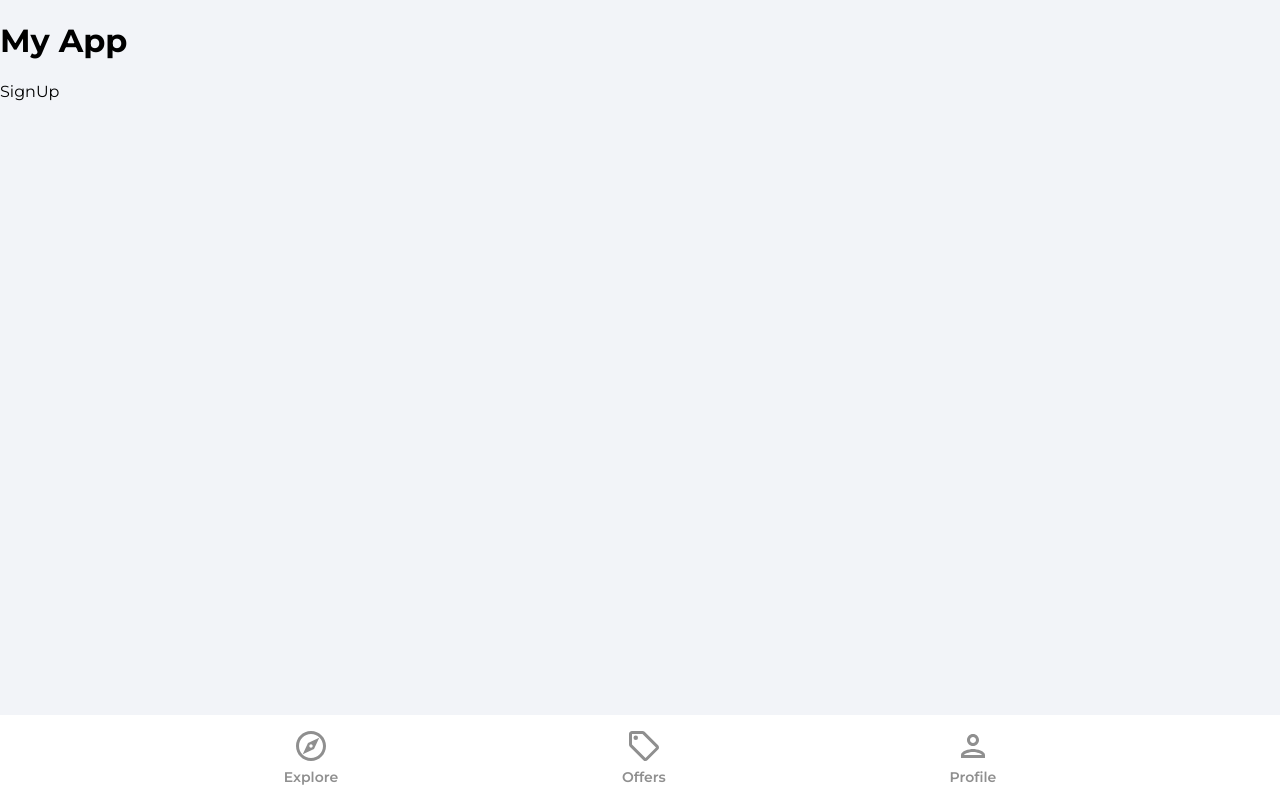
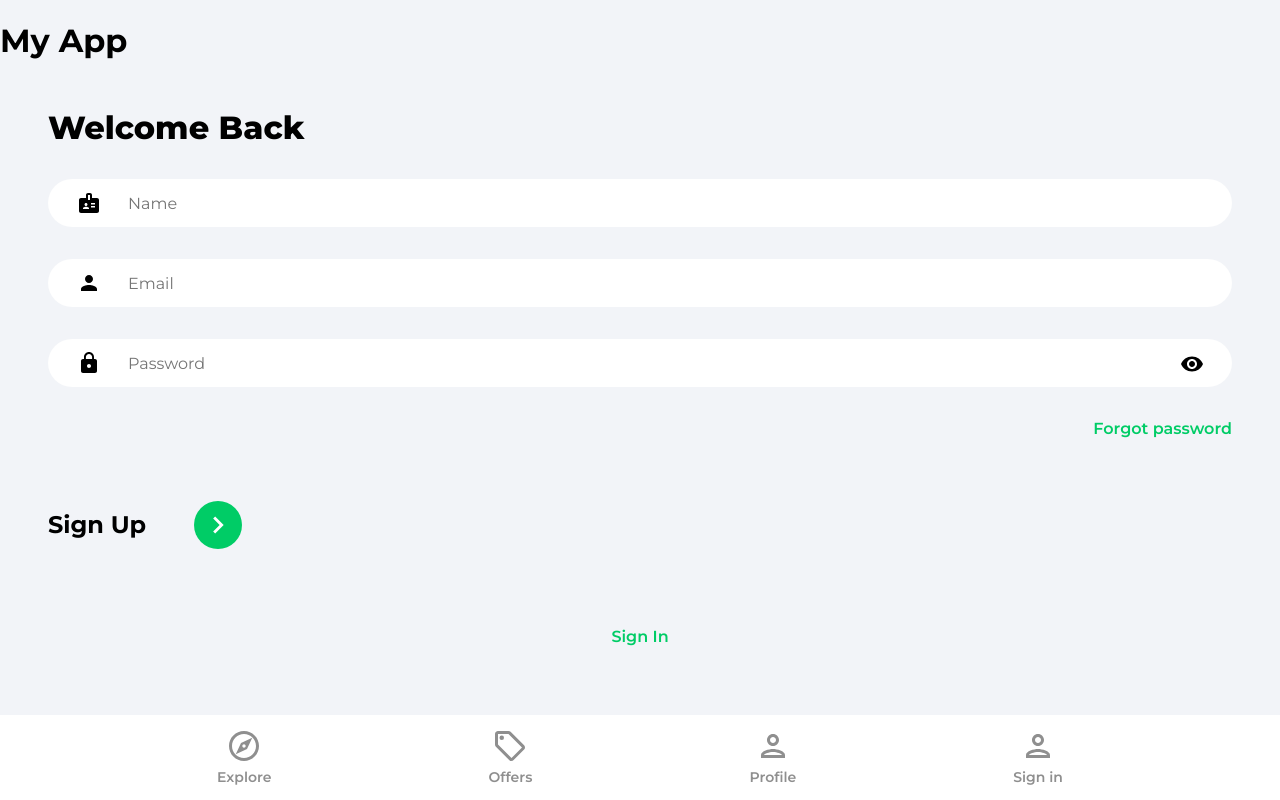
Before and after one commit to mattez1992/realestate_app, a React (Create React App) app: page /signup in a window 1280 px wide. Built offline with nearby package versions, Linux system fonts and the light colour scheme.

Commit message:
added firebase auth to signUp Page

```diff
--- a/src/components/layout/Navbar.jsx
+++ b/src/components/layout/Navbar.jsx
@@ -61,6 +61,22 @@
               Profile
             </p>
           </li>
+          <li className="navbarListItem" onClick={() => navigate("/signin")}>
+            <ProfileIcon
+              fill={matchRoute("/signin") ? "2c2c2c" : "#8f8f8f"}
+              width="36px"
+              height="36px"
+            />
+            <p
+              className={
+                matchRoute("/signin")
+                  ? "navbarListItemNameActive"
+                  : "navbarListItemName"
+              }
+            >
+              Sign in
+            </p>
+          </li>
         </ul>
       </nav>
     </footer>
--- a/src/pages/SignIn.jsx
+++ b/src/pages/SignIn.jsx
@@ -1,7 +1,67 @@
-import React from "react";
+import React, { useState } from "react";
+import { Link, useNavigate } from "react-router-dom";
+import { ReactComponent as ArrowRightIcon } from "../assets/svg/keyboardArrowRightIcon.svg";
+import visibilityIcon from "../assets/svg/visibilityIcon.svg";
 
 const SignIn = () => {
-  return <div>SignIn</div>;
+  const [showPassword, setShowPassword] = useState(false);
+  const [formData, setFormData] = useState({
+    email: "",
+    password: "",
+  });
+  const { email, password } = formData;
+  const navigate = useNavigate();
+  const onChange = (e) =>
+    setFormData({ ...formData, [e.target.id]: e.target.value });
+  return (
+    <>
+      <div className="pageContainer">
+        <header>
+          <p className="pageHeader">Welcome Back</p>
+        </header>
+        <form action="">
+          <input
+            type="email"
+            className="emailInput"
+            placeholder="Email"
+            value={email}
+            id="email"
+            onChange={onChange}
+          />
+          <div className="passwordInputDiv">
+            <input
+              type={showPassword ? "text" : "password"}
+              className="passwordInput"
+              placeholder="Password"
+              value={password}
+              id="password"
+              onChange={onChange}
+            />
+            <img
+              src={visibilityIcon}
+              alt="show password"
+              className="showPassword"
+              onClick={() => setShowPassword((prevState) => !prevState)}
+            />
+          </div>
+          <Link to="/forgotpassword" className="forgotPasswordLink">
+            Forgot password
+          </Link>
+          <div className="signInBar">
+            <p className="signInText">Sign In</p>
+            <button className="signInButton">
+              <ArrowRightIcon fill="#ffffff" width="34px" height="34px" />
+            </button>
+          </div>
+        </form>
+
+        {/* TODO Google OAuth Component */}
+        <Link to="/signup" className="registerLink">
+          Sign Up
+        </Link>
+      </div>
+    </>
+  );
 };
 
 export default SignIn;
--- a/src/pages/SignUp.jsx
+++ b/src/pages/SignUp.jsx
@@ -1,7 +1,101 @@
-import React from "react";
+import React, { useState } from "react";
+import {
+  getAuth,
+  createUserWithEmailAndPassword,
+  updateProfile,
+} from "firebase/auth";
+import { db } from "../firebase.config";
+import { Link, useNavigate } from "react-router-dom";
+import { ReactComponent as ArrowRightIcon } from "../assets/svg/keyboardArrowRightIcon.svg";
+import visibilityIcon from "../assets/svg/visibilityIcon.svg";
 
 const SignUp = () => {
-  return <div>SignUp</div>;
+  const [showPassword, setShowPassword] = useState(false);
+  const [formData, setFormData] = useState({
+    name: "",
+    email: "",
+    password: "",
+  });
+  const { name, email, password } = formData;
+  const navigate = useNavigate();
+  const onChange = (e) =>
+    setFormData({ ...formData, [e.target.id]: e.target.value });
+  const onSubmit = async (e) => {
+    e.preventDefault();
+    try {
+      const auth = getAuth();
+      const userCredentials = await createUserWithEmailAndPassword(
+        auth,
+        email,
+        password
+      );
+      const user = userCredentials.user;
+      updateProfile(auth.currentUser, {
+        displayName: name,
+      });
+      console.log("logged in as :", user.name);
+      navigate("/");
+    } catch (error) {
+      console.log(error);
+    }
+  };
+  return (
+    <>
+      <div className="pageContainer">
+        <header>
+          <p className="pageHeader">Welcome Back</p>
+        </header>
+        <form onSubmit={onSubmit}>
+          <input
+            type="text"
+            className="nameInput"
+            placeholder="Name"
+            value={name}
+            id="name"
+            onChange={onChange}
+          />
+          <input
+            type="email"
+            className="emailInput"
+            placeholder="Email"
+            value={email}
+            id="email"
+            onChange={onChange}
+          />
+          <div className="passwordInputDiv">
+            <input
+              type={showPassword ? "text" : "password"}
+              className="passwordInput"
+              placeholder="Password"
+              value={password}
+              id="password"
+              onChange={onChange}
+            />
+            <img
+              src={visibilityIcon}
+              alt="show password"
+              className="showPassword"
+              onClick={() => setShowPassword((prevState) => !prevState)}
+            />
+          </div>
+          <Link to="/forgotpassword" className="forgotPasswordLink">
+            Forgot password
+          </Link>
+          <div className="signUpBar">
+            <p className="signUpText">Sign Up</p>
+            <button className="signUpButton">
+              <ArrowRightIcon fill="#ffffff" width="34px" height="34px" />
+            </button>
+          </div>
+        </form>
+
+        {/* TODO Google OAuth Component */}
+        <Link to="/signin" className="registerLink">
+          Sign In
+        </Link>
+      </div>
+    </>
+  );
 };
 
 export default SignUp;
```
